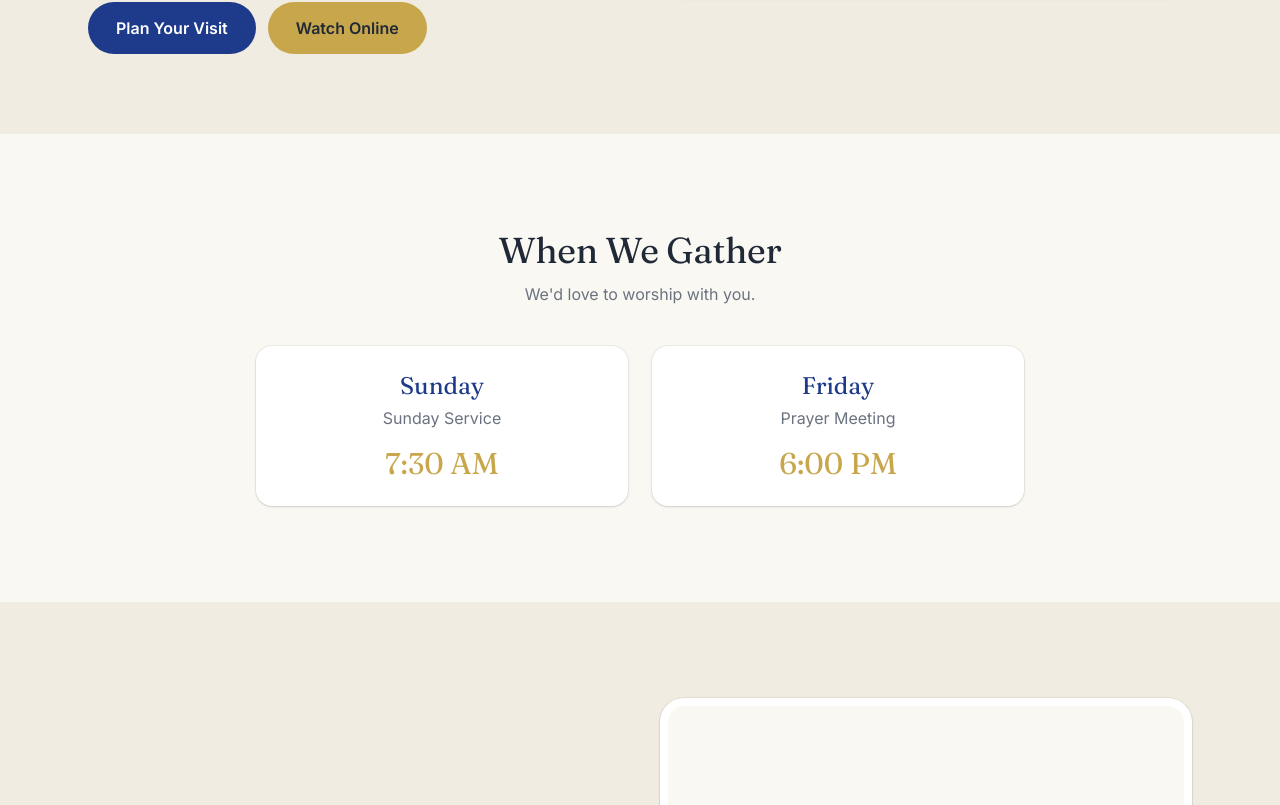
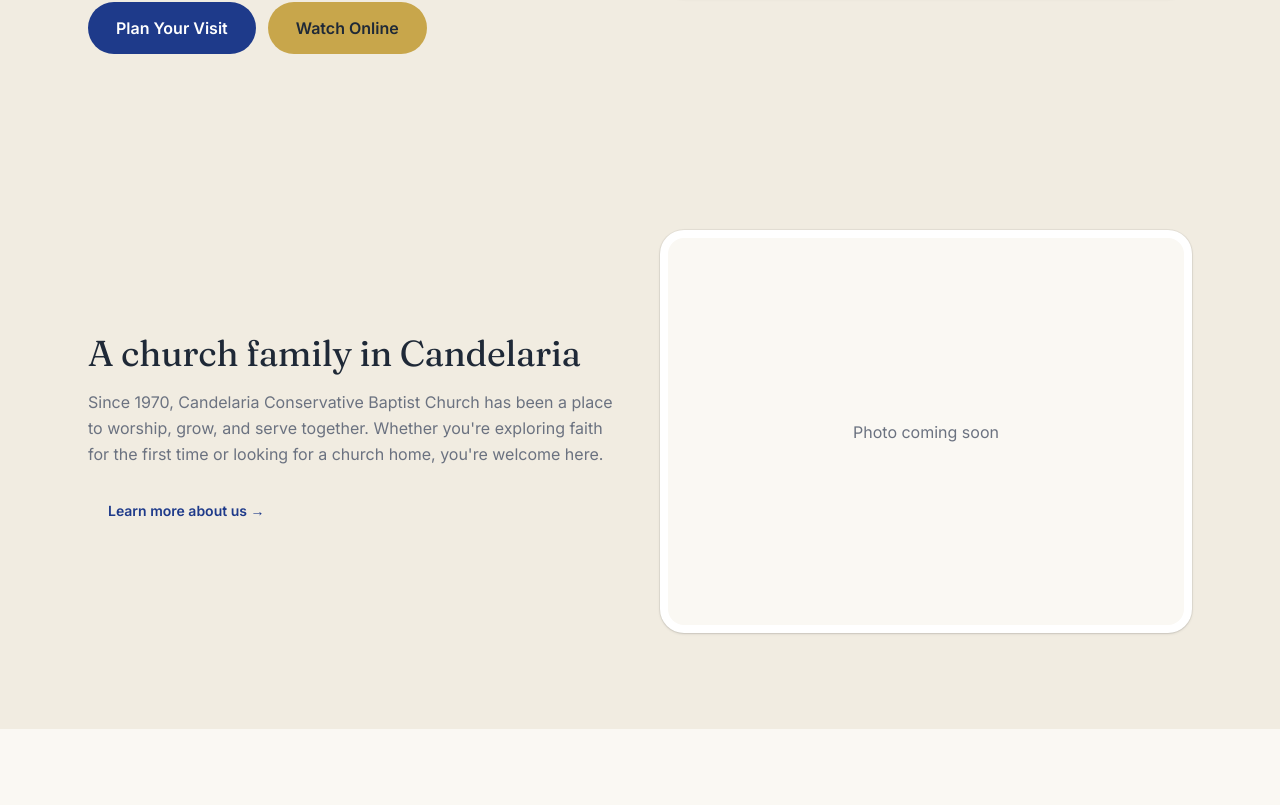
Before and after one commit to candelbap-church/candelbap.church, a Next.js app: page / in a window 1280 px wide. Shown: the part 1395-2200 px from the top of the page. Built offline with nearby package versions, Linux system fonts and the light colour scheme; no server answers.

Commit message:
refactor(home): remove duplicate When We Gather section

```diff
--- a/app/page.tsx
+++ b/app/page.tsx
@@ -1,6 +1,5 @@
 import Link from 'next/link';
 import { Hero } from '@/components/Hero';
-import { ServiceTimes } from '@/components/ServiceTimes';
 import { SermonEmbed } from '@/components/SermonEmbed';
 import { MapEmbed } from '@/components/MapEmbed';
 import { Section } from '@/components/ui/Section';
@@ -11,7 +10,6 @@ export default function HomePage() {
   return (
     <>
       <Hero />
-      <ServiceTimes />
 
       <Section tone="soft">
         <div className="grid gap-10 md:grid-cols-2 items-center">
--- a/components/ServiceTimes.tsx
+++ /dev/null
@@ -1,23 +0,0 @@
-import { Section } from '@/components/ui/Section';
-import { Card } from '@/components/ui/Card';
-import { site } from '@/content/site';
-
-export function ServiceTimes() {
-  return (
-    <Section tone="warm">
-      <div className="text-center">
-        <h2 className="text-3xl md:text-4xl">When We Gather</h2>
-        <p className="mt-3 text-muted">We&apos;d love to worship with you.</p>
-      </div>
-      <div className="mt-10 grid gap-6 md:grid-cols-2 max-w-3xl mx-auto">
-        {site.services.map((s) => (
-          <Card key={s.day} className="text-center">
-            <p className="font-display text-2xl text-brand-navy">{s.day}</p>
-            <p className="text-muted mt-1">{s.name}</p>
-            <p className="mt-4 text-3xl text-brand-gold font-display">{s.time}</p>
-          </Card>
-        ))}
-      </div>
-    </Section>
-  );
-}
```
Also changed, not shown: 2 other files (tests, documents, lock files or other folders).
